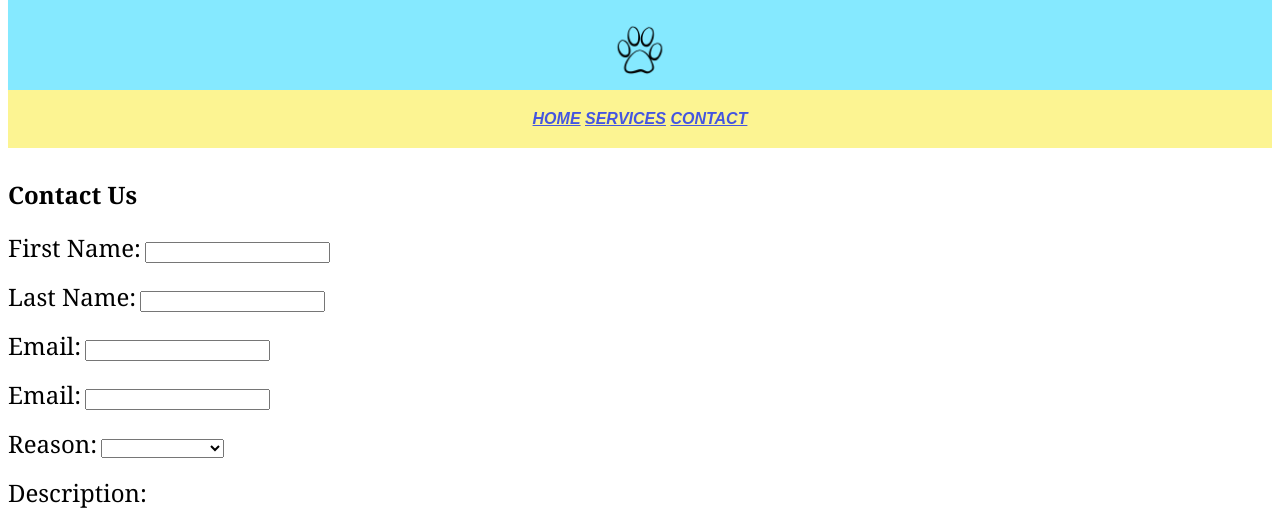
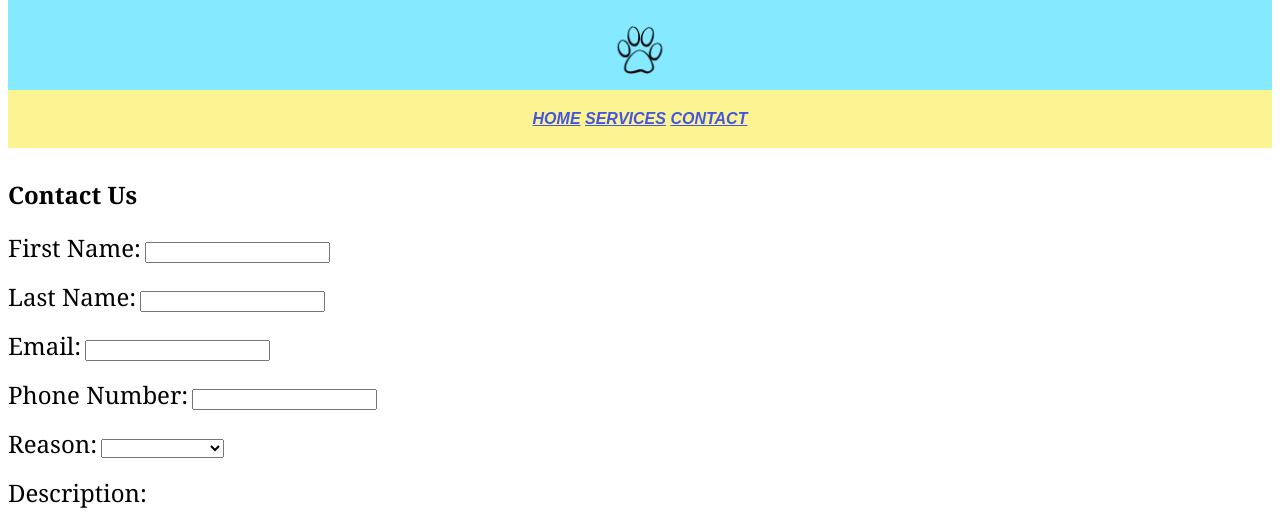
Before and after one commit to annmarieb1/comp20, a plain HTML site: page business-website/contact.html in a window 1280 px wide. Shown: the part 221-743 px from the top of the page. Drawn offline with Linux system fonts and the light colour scheme.

Commit message:
Fix contact page

```diff
--- a/business-website/contact.html
+++ b/business-website/contact.html
@@ -52,7 +52,7 @@
                     <input type="text" name="email" id="email" required="1">
                 </p>
                 <p>
-                    <label>Email:</label>
+                    <label>Phone Number:</label>
                     <input type = "number" name="number">
                 </p>
                 <p>
```
